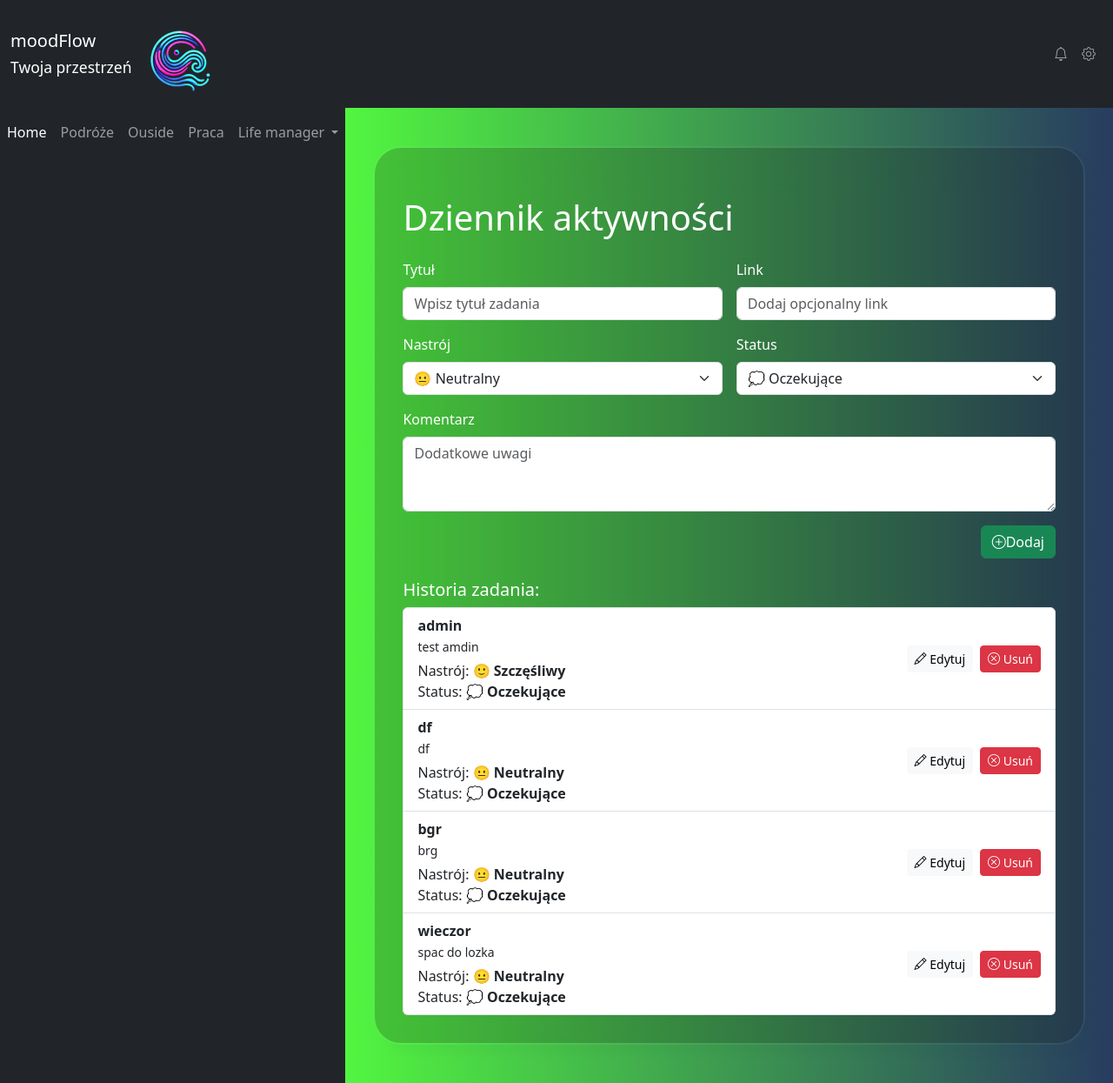
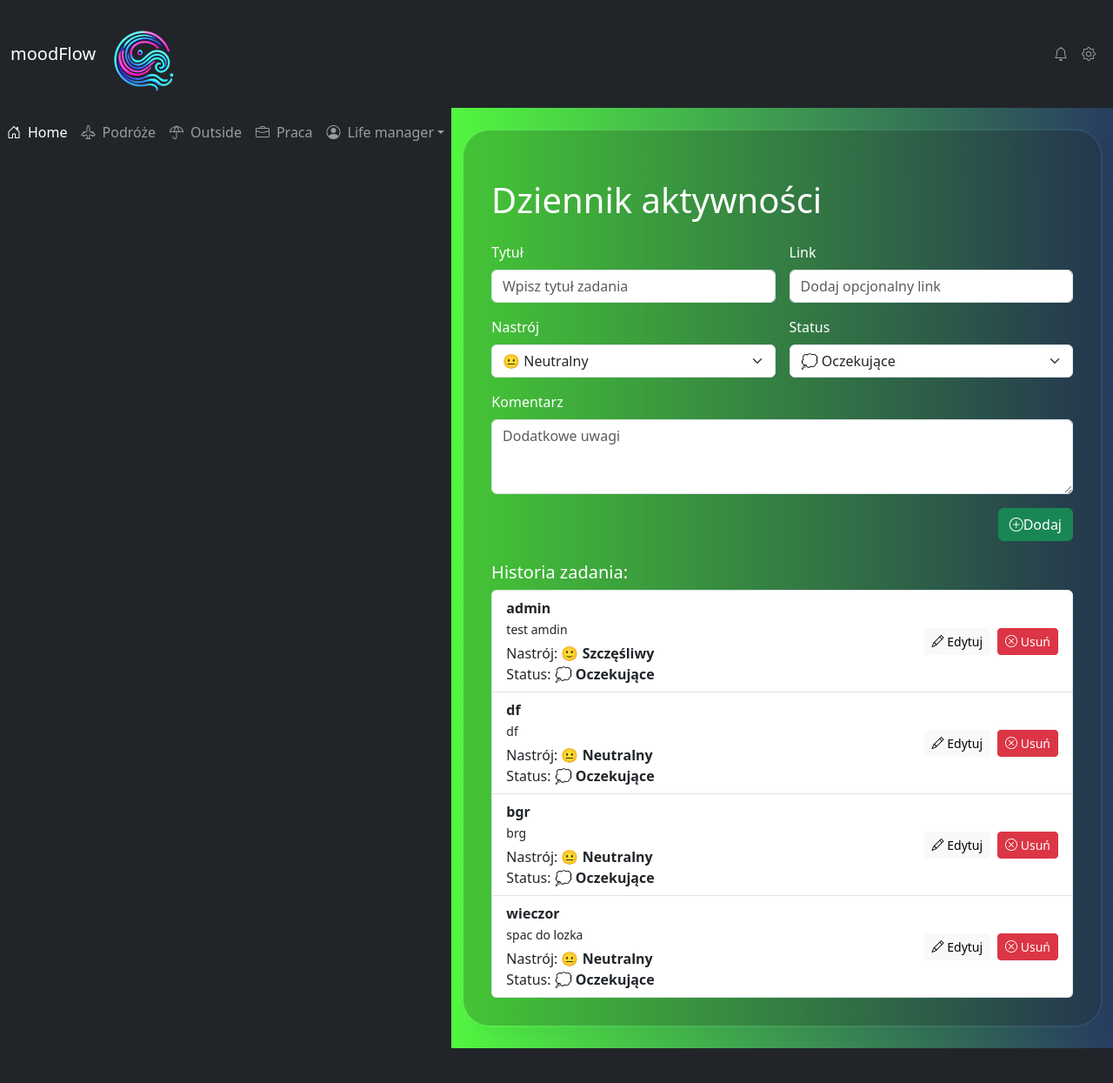
Before and after one commit to KarlaSz/MoodFlow-App, a Django app: page / in a window 1280 px wide. Shown: the whole page at 87% size. After the commit the page ends 1205 px from the top, so only its background shows below. Run offline with Django 5.2, Linux system fonts and the light colour scheme; data comes from the database, SQL or seed files in the repository.

Commit message:
improve sidebar area

```diff
--- a/moodFlow/myapp/templates/base.html
+++ b/moodFlow/myapp/templates/base.html
@@ -14,62 +14,20 @@
 </head>
 <body>
 
-    <!-- Navbar - umieszczony na górze i sticky -->
+    <!-- Navbar -->
     <nav class="navbar navbar-expand-lg navbar-dark bg-dark sticky-top">
         <div class="container-fluid">
-            <!-- Logo i kategorie po lewej stronie -->
-            <a class="navbar-brand" href="#">
-                moodFlow
-                <br>
-                <span class="small">Twoja przestrzeń</span>
-            </a>
+            <a class="navbar-brand" href="#">moodFlow</a>
             <a class="navbar-brand text-center mt-3" href="#">
                 <img src="{% static 'img/logo-male-bez-tla.png' %}" alt="Logo" class="logo">
             </a>
-
-            <!-- Przycisk rozwijania nawigacji na mniejszych ekranach -->
-            <button class="navbar-toggler" type="button" data-bs-toggle="collapse" data-bs-target="#navbarNavDropdown"
-                    aria-controls="navbarNavDropdown" aria-expanded="false" aria-label="Toggle navigation">
-                <span class="navbar-toggler-icon"></span>
-            </button>
-
-<!--            &lt;!&ndash; Menu nawigacyjne &ndash;&gt;-->
-<!--            <div class="collapse navbar-collapse" id="navbarNavDropdown">-->
-<!--                <ul class="navbar-nav me-auto"> &lt;!&ndash; "me-auto" sprawia, że menu jest wyrównane do lewej &ndash;&gt;-->
-<!--                    <li class="nav-item">-->
-<!--                        <a class="nav-link active" aria-current="page" href="#">Home</a>-->
-<!--                    </li>-->
-<!--                    <li class="nav-item">-->
-<!--                        <a class="nav-link" href="#">Podróże</a>-->
-<!--                    </li>-->
-<!--                    <li class="nav-item">-->
-<!--                        <a class="nav-link" href="#">Świat zewnętrzny</a>-->
-<!--                    </li>-->
-<!--                    <li class="nav-item">-->
-<!--                        <a class="nav-link" href="#">Praca</a>-->
-<!--                    </li>-->
-<!--                    <li class="nav-item dropdown">-->
-<!--                        <a class="nav-link dropdown-toggle" href="#" id="navbarDropdownMenuLink" role="button"-->
-<!--                           data-bs-toggle="dropdown" aria-expanded="false">-->
-<!--                            Life manager-->
-<!--                        </a>-->
-<!--                        <ul class="dropdown-menu" aria-labelledby="navbarDropdownMenuLink">-->
-<!--                            <li><a class="dropdown-item" href="#">Dziennik aktywności</a></li>-->
-<!--                            <li><a class="dropdown-item" href="#">Finanse</a></li>-->
-<!--                            <li><a class="dropdown-item" href="#">Zdrowie</a></li>-->
-<!--                        </ul>-->
-<!--                    </li>-->
-<!--                </ul>-->
-
             <!-- Ikony powiadomień i ustawień po prawej stronie -->
             <ul class="navbar-nav ms-auto"> <!-- "ms-auto" wyrównuje elementy do prawej -->
-                    <!-- Notification icon z tooltipem (zmieniono placement na bottom) -->
                 <li class="nav-item">
                     <a class="nav-link" href="#" data-bs-toggle="tooltip" data-bs-placement="bottom" title="Brak aktualnie powiadomień">
                         <i class="bi bi-bell"></i>
                     </a>
                 </li>
-                    <!-- Settings icon (zmieniono placement na bottom) -->
                 <li class="nav-item">
                     <a class="nav-link" href="#" data-bs-toggle="tooltip" data-bs-placement="bottom" title="W budowie">
                         <i class="bi bi-gear"></i>
@@ -77,31 +35,37 @@
                 </li>
             </ul>
         </div>
-        </div>
     </nav>
 
-    <!-- Sidebar po lewej stronie -->
+    <!-- Sidebar + Main Content Wrapper -->
     <div class="d-flex">
+        <!-- Sidebar -->
         <div class="sidebar bg-dark">
             <nav class="navbar navbar-expand-lg navbar-dark flex-column">
-
-                <!-- Menu -->
                 <ul class="navbar-nav w-100">
                     <li class="nav-item">
-                        <a class="nav-link active" href="#">Home</a>
+                        <a class="nav-link active d-flex align-items-center">
+                            <i class="bi bi-house-door me-2"></i> Home
+                        </a>
                     </li>
                     <li class="nav-item">
-                        <a class="nav-link" href="#">Podróże</a>
+                        <a class="nav-link d-flex align-items-center">
+                            <i class="bi bi-airplane-engines me-2"></i> Podróże
+                        </a>
                     </li>
                     <li class="nav-item">
-                        <a class="nav-link" href="#">Ouside</a>
+                        <a class="nav-link d-flex align-items-center">
+                            <i class="bi bi-umbrella me-2"></i> Outside
+                        </a>
                     </li>
                     <li class="nav-item">
-                        <a class="nav-link" href="#">Praca</a>
+                        <a class="nav-link d-flex align-items-center">
+                            <i class="bi bi-briefcase me-2"></i> Praca
+                        </a>
                     </li>
                     <li class="nav-item dropdown">
-                        <a class="nav-link dropdown-toggle" href="#" id="navbarDropdownMenuLink" role="button" data-bs-toggle="dropdown" aria-expanded="false">
-                            Life manager
+                        <a class="nav-link dropdown-toggle d-flex align-items-center" href="#" id="navbarDropdownMenuLink" role="button" data-bs-toggle="dropdown" aria-expanded="false">
+                            <i class="bi bi-person-circle me-2"></i> Life manager
                         </a>
                         <ul class="dropdown-menu" aria-labelledby="navbarDropdownMenuLink">
                             <li><a class="dropdown-item" href="#">Dziennik aktywności</a></li>
@@ -109,19 +73,18 @@
                             <li><a class="dropdown-item" href="#">Zdrowie</a></li>
                         </ul>
                     </li>
-
-
                 </ul>
             </nav>
         </div>
 
-    <!-- Main content area -->
+        <!-- Main Content -->
         <div class="main-content">
             <div class="gradient-custom-2">
                 <div class="container my-4">
                     <div class="d-flex justify-content-center">
                         <div class="mask-custom">
                             {% block content %}{% endblock %}
+                        </div>
                     </div>
                 </div>
             </div>
--- a/moodFlow/static/css/styles.css
+++ b/moodFlow/static/css/styles.css
@@ -1,12 +1,14 @@
+/* Globalne ustawienia tła */
 .gradient-custom-2 {
     background: linear-gradient(to right, rgb(82, 246, 64), rgb(40, 60, 96));
-            /*background: linear-gradient(to right, rgb(61, 216, 111), rgb(42, 73, 142));*/
     min-height: 100vh;
     display: flex;
     justify-content: center;
     align-items: center;
-            padding: 20px;
+    padding: 0;
 }
+
+/* Kontener z maską */
 .mask-custom {
     background: rgba(24, 24, 16, 0.2);
     border-radius: 2em;
```
Lines whose indentation alone changed are shown as unchanged.
